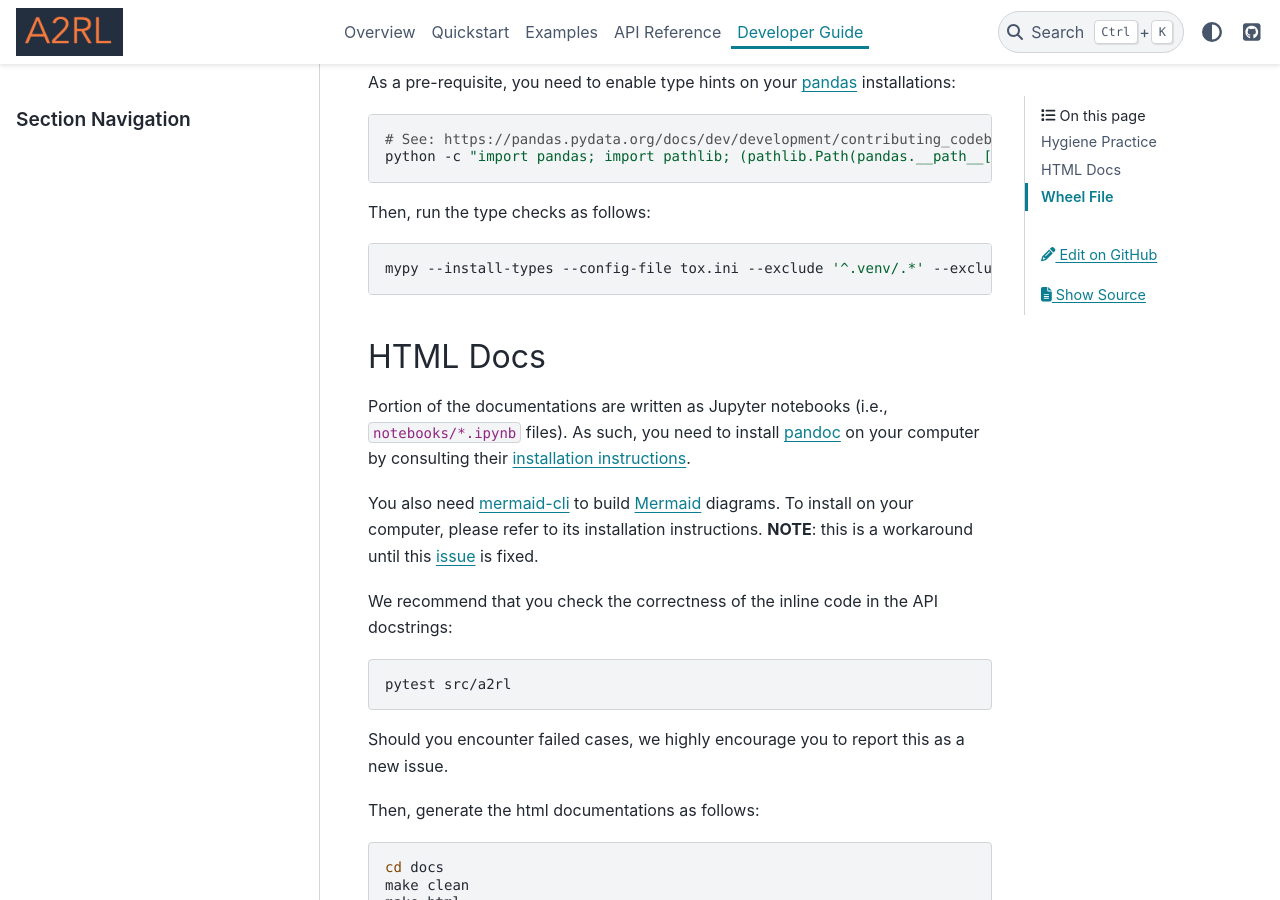
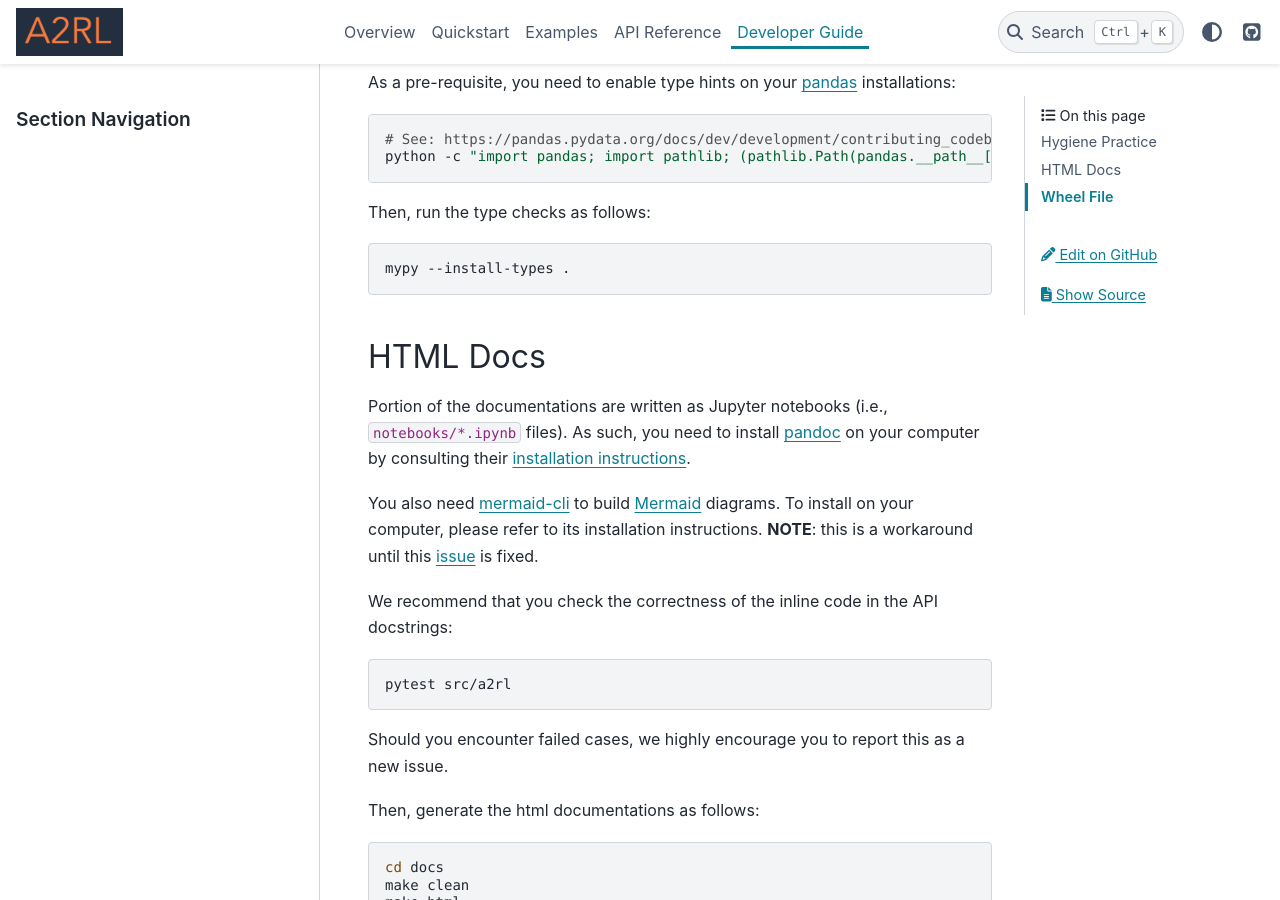
Before and after one commit to awslabs/amazon-accessible-rl-sdk, a Sphinx documentation site: the page built from docs/developer.rst, in a window 1280 px wide and 900 px high, scrolled down 2644 px. Built offline with Sphinx 7.4.7 and the PyData theme 0.15.4, drawn with Linux system fonts in a browser that asks for light colours; pages that are not in the unit, such as notebooks, are missing from menus.

Commit message:
Update mypy instructions on docs/developer.rst

```diff
--- a/docs/developer.rst
+++ b/docs/developer.rst
@@ -127,7 +127,7 @@ Then, run the type checks as follows:
 
 .. code-block:: bash
 
-    mypy --install-types --config-file tox.ini --exclude '^.venv/.*' --exclude '^build/.*' .
+    mypy --install-types .
 
 
 HTML Docs
```
